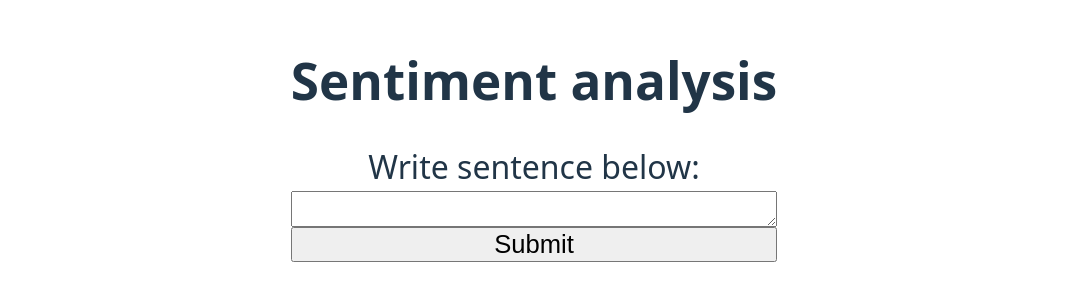
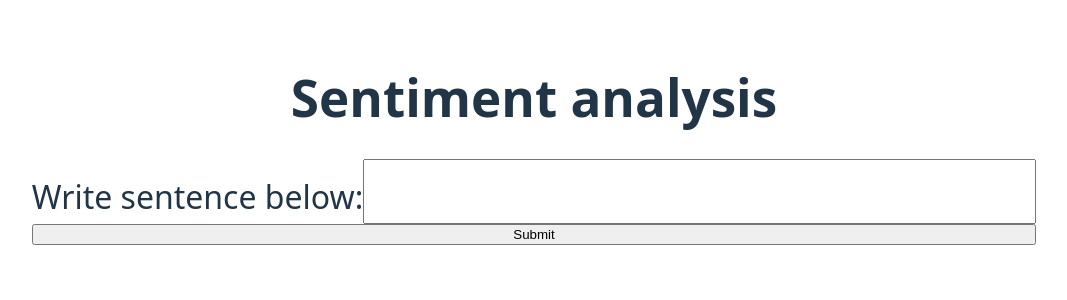
Before and after one commit to ValtsuL1/sentiment-analysis-frontend, a React (Vite) app: page / in a window 1280 px wide. Shown: the part 244-544 px from the top of the page, without its empty margins (106-1173 px from the left). Built offline with nearby package versions, Linux system fonts and the light colour scheme.

Commit message:
added sentiment fetching from backend

```diff
--- a/src/App.tsx
+++ b/src/App.tsx
@@ -2,6 +2,7 @@ import { useState } from 'react'
 import './App.css'
 
 function App() {
+  const [text, setText] = useState("")
 
   const [result, setResult] = useState("")
 
@@ -9,6 +10,8 @@ function App() {
 
   const [resultTextColor, setResultTextColor] = useState("")
 
+  // Old handleSubmit with random output
+  /*
   const handleSubmit = (event: { preventDefault: () => void }) => {
     event.preventDefault()
 
@@ -38,8 +41,58 @@ function App() {
     setResultColor(color)
     setResultTextColor(textColor)
   }
+  */
 
-  // deploy test
+
+
+  const handleSubmit = (event: React.FormEvent<HTMLFormElement>) => {
+    event.preventDefault()
+    console.log("submitting...")
+    fetch('http://127.0.0.1:5000/sentiment', {
+      method: 'POST',
+      headers: {
+        'Content-Type': 'application/json',
+        'Access-Control-Allow-Origin': '*'
+       },
+      body: JSON.stringify({ text: text })
+    })
+        .then(response => response.json())
+        .then((data) => {
+          console.log(data)
+          displayResult(data['compound'])
+        })
+        .catch((error) => console.log(error))
+  }
+
+  function displayResult(result: string){
+    console.log("displaying...")
+    let text: string = ""
+    let color: string = ""
+    let textColor: string = ""
+
+    const compoundScore = parseFloat(result)
+
+    if(compoundScore <= -0.5) {
+      text = "negative"
+      color = "red"
+      textColor = "white"
+    }
+    else if(compoundScore >= 0.5) {
+      text = "positive"
+      color = "green"
+      textColor = "white"
+    }
+    else{
+      text = "neutral"
+      color = "yellow"
+      textColor = "black"
+    }
+
+    setResult(text)
+    setResultColor(color)
+    setResultTextColor(textColor)
+  }
+
   return (
     <div>
       <h1>Sentiment analysis</h1>
@@ -48,16 +101,17 @@ function App() {
           onSubmit={handleSubmit}
           style={{
             display: "flex",
-            flexFlow: "column wrap"
+            flexFlow: "column"
           }}>
           <label style={{fontSize: "2em"}}>
             Write sentence below:
+            <input
+            type='text'
+            value={text}
+            onChange={(e) => setText(e.target.value)}
+            style={{fontSize: "1.6em"}}/>
           </label>
-          <textarea/>
-          <input
-            type='submit'
-            value="Submit"
-            style={{fontSize: "1.6em"}}/>
+          <input type="submit"/>
         </form>
       </div>
       <div>
```
